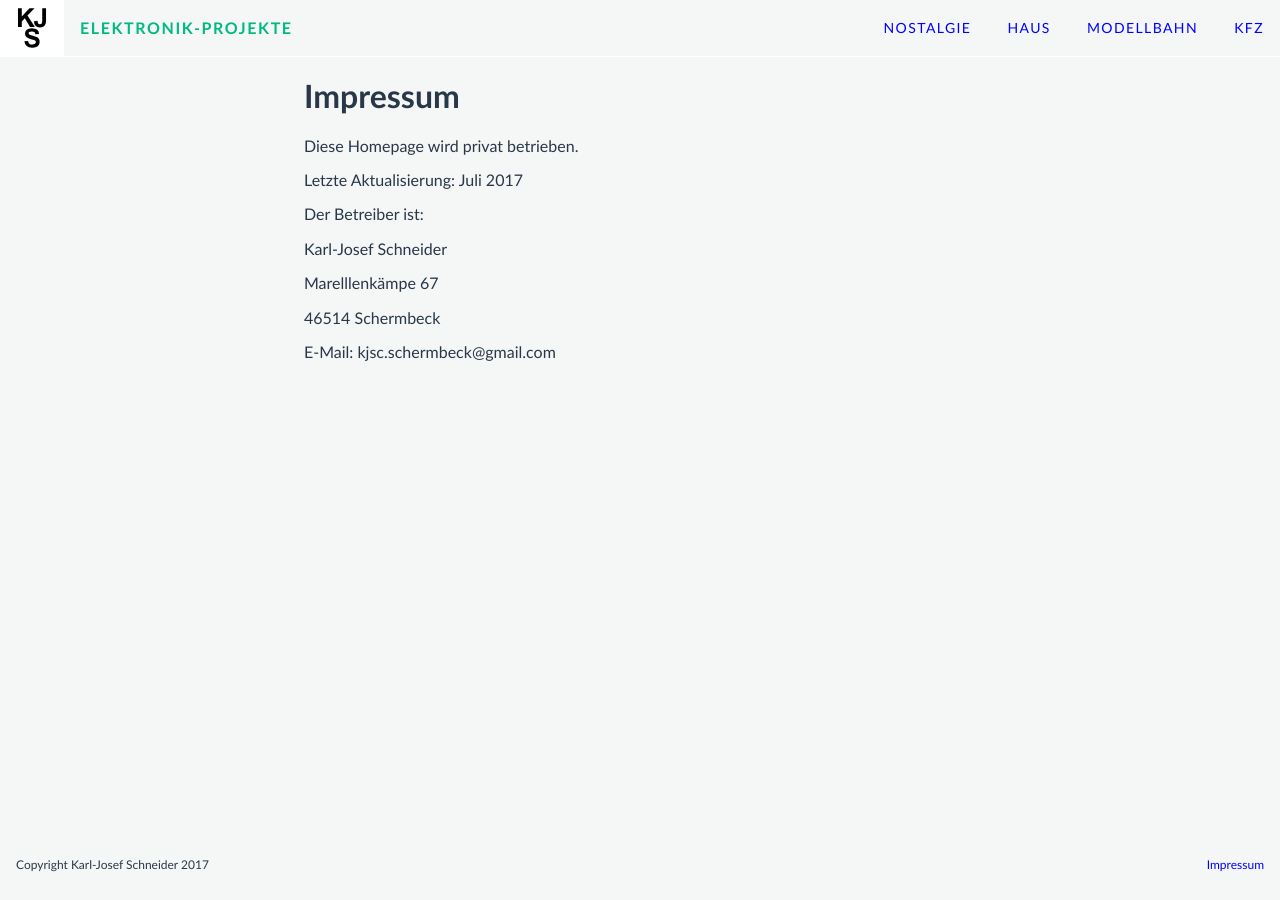
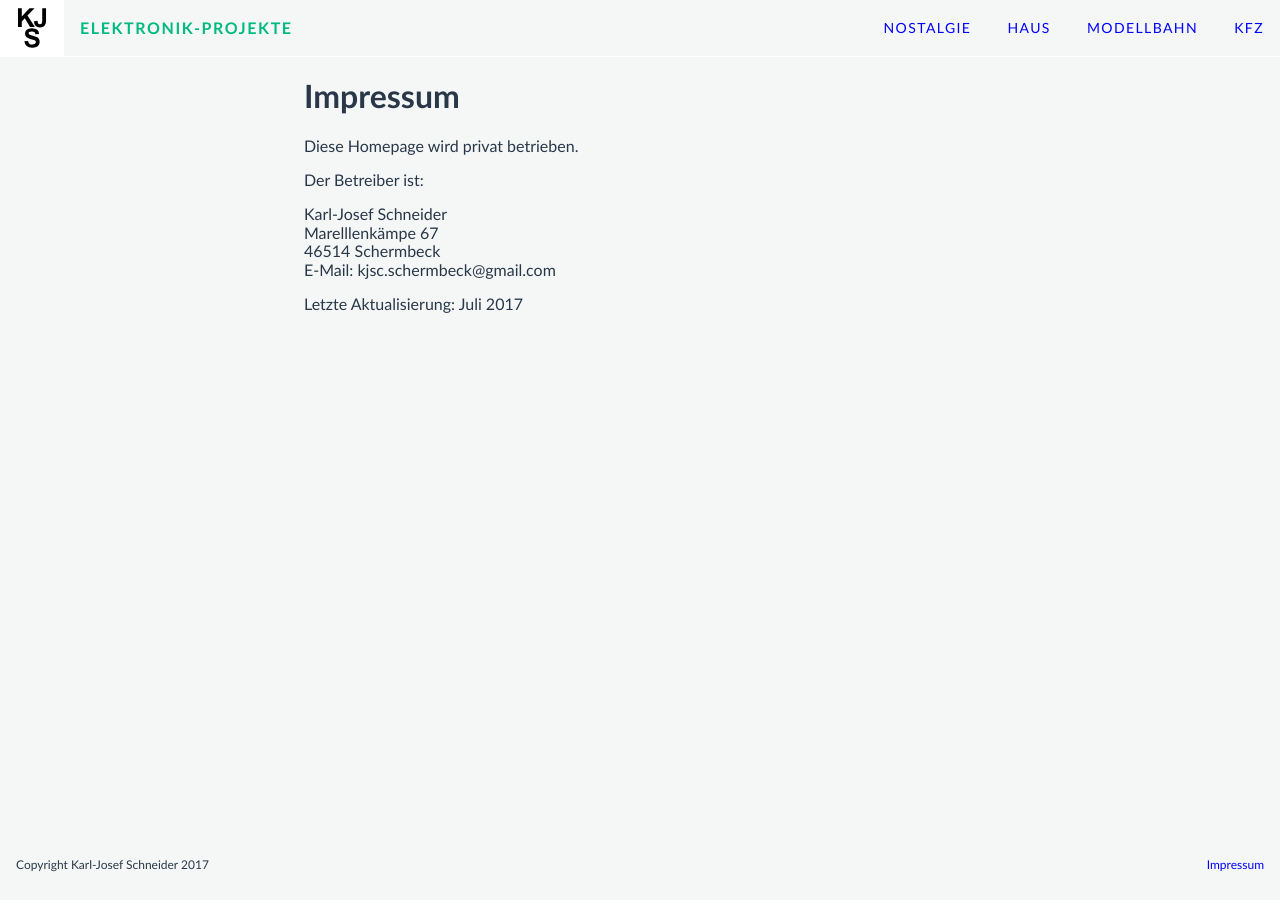
Before and after one commit to karljosefschneider/karljosefschneider.de, a Jekyll site: the page built from impressum.html, in a window 1280 px wide. Built offline with Jekyll 4.4.1, drawn with Linux system fonts in a browser that asks for light colours; some of the changed lines change nothing that is shown.

Commit message:
style impressum

```diff
--- a/impressum.html
+++ b/impressum.html
@@ -3,16 +3,18 @@ layout: subpage
 title: Impressum
 ---
 
-<p> Diese Homepage wird privat betrieben. </p>
+<p>Diese Homepage wird privat betrieben.</p>
 
-<p> Letzte Aktualisierung: Juli 2017 </p>
+<p>Der Betreiber ist: </p>
 
-<p> Der Betreiber ist: </p>
+<p>
+  Karl-Josef Schneider
+  <br>
+  Marelllenkämpe 67
+  <br>
+  46514 Schermbeck
+  <br>
+  E-Mail: kjsc.schermbeck@gmail.com
+</p>
 
-<p> Karl-Josef Schneider </p>
-
-<p> Marelllenkämpe 67 </p>
-
-<p> 46514 Schermbeck </p>
-
-<p> E-Mail: kjsc.schermbeck@gmail.com </p>
+<p>Letzte Aktualisierung: Juli 2017</p>
```
